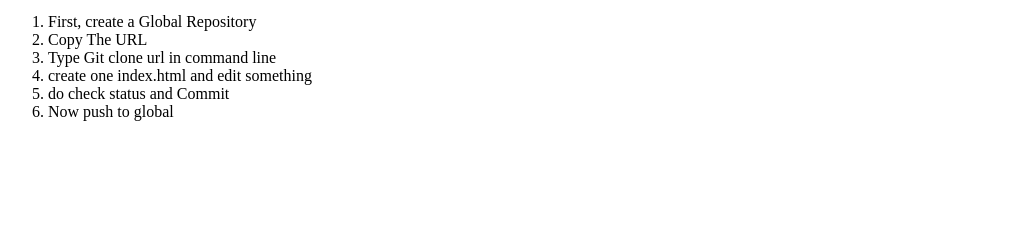
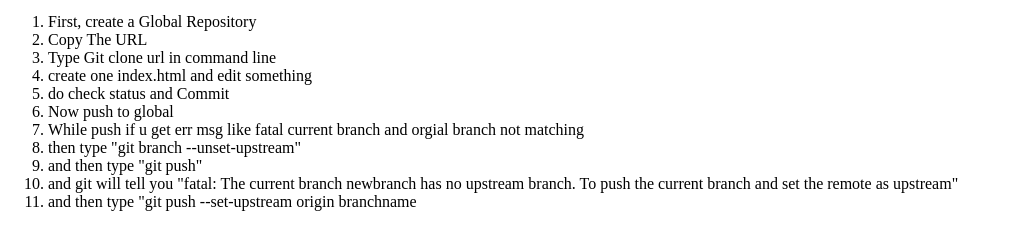
Before and after one commit to Srikanth-Killamsetty/git_clone_basics, a plain HTML site: page index.html in a window 1280 px wide. Shown: the part 101-350 px from the top of the page, without its empty margins (0-1012 px from the left). Drawn offline with Linux system fonts and the light colour scheme.

Commit message:
solved push error in clone repo

```diff
--- a/index.html
+++ b/index.html
@@ -16,6 +16,11 @@
         <li>create one index.html and edit something</li>
         <li>do  check status and Commit</li>
         <li>Now push to global</li>
+        <li>While push if u get err msg like fatal current branch and orgial branch not matching</li>
+        <li>then type "git branch --unset-upstream"</li>
+        <li>and then type "git push"</li>
+        <li>and git will tell you "fatal: The current branch newbranch has no upstream branch. To push the current branch and set the remote as upstream"</li>
+        <li>and then type "git push --set-upstream origin branchname</li>
     </ol>
 </body>
 </html>
```
